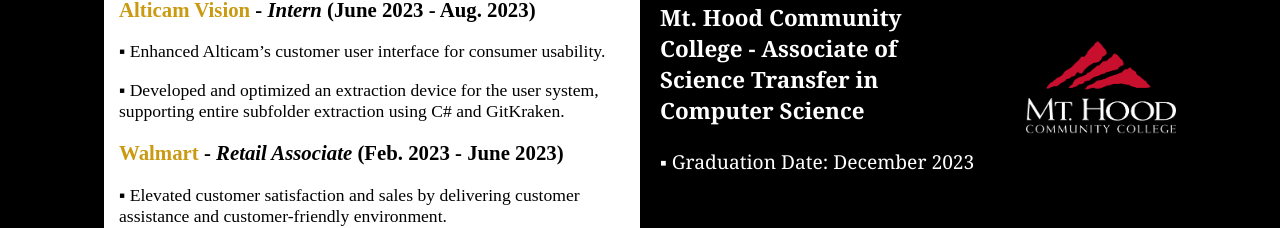
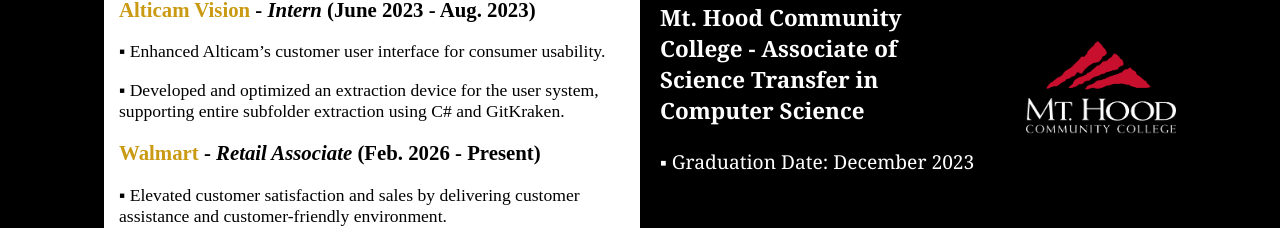
Before and after one commit to alex-osorio10/alex-portfolio, a React (Vite) app: page / in a window 1280 px wide. Shown: the part 2091-2319 px from the top of the page. Built offline with nearby package versions, Linux system fonts and the light colour scheme.

Commit message:
updated experience again

```diff
--- a/src/Experience.jsx
+++ b/src/Experience.jsx
@@ -18,7 +18,7 @@
             </div>
 
             <div className="experience-entry">
-              <h3><strong>Walmart</strong> - <i>Retail Associate</i> (Feb. 2023 - June 2023)</h3>
+              <h3><strong>Walmart</strong> - <i>Retail Associate</i> (Feb. 2026 - Present)</h3>
               <p>▪ Elevated customer satisfaction and sales by delivering customer assistance and customer-friendly environment.</p>
               <p>▪ Arranged items on shelves and moved heavy crates of perishable food products to refrigerators.</p>
             </div>
@@ -33,12 +33,6 @@
               <h3><strong>New Moon Aviation</strong> - <i>Outreach and Marketing Assistant</i> (Jul. 2025 - Dec. 2025)</h3>
               <p>▪ Assisted with website updates, flyers, social media, and event promotions.</p>
               <p>▪ Advanced outreach and visibility through marketing, contributing to rebranding efforts.</p>
-            </div>
-
-            <div className="experience-entry">
-              <h3><strong>Alticam Vision</strong> - <i>Intern</i> (June 2023 - Aug. 2023)</h3>
-              <p>▪ Enhanced Alticam’s customer user interface for consumer usability.</p>
-              <p>▪ Developed and optimized an extraction device for the user system, supporting entire subfolder extraction using C# and GitKraken.</p>
             </div>
           </div>
         </div>
```
